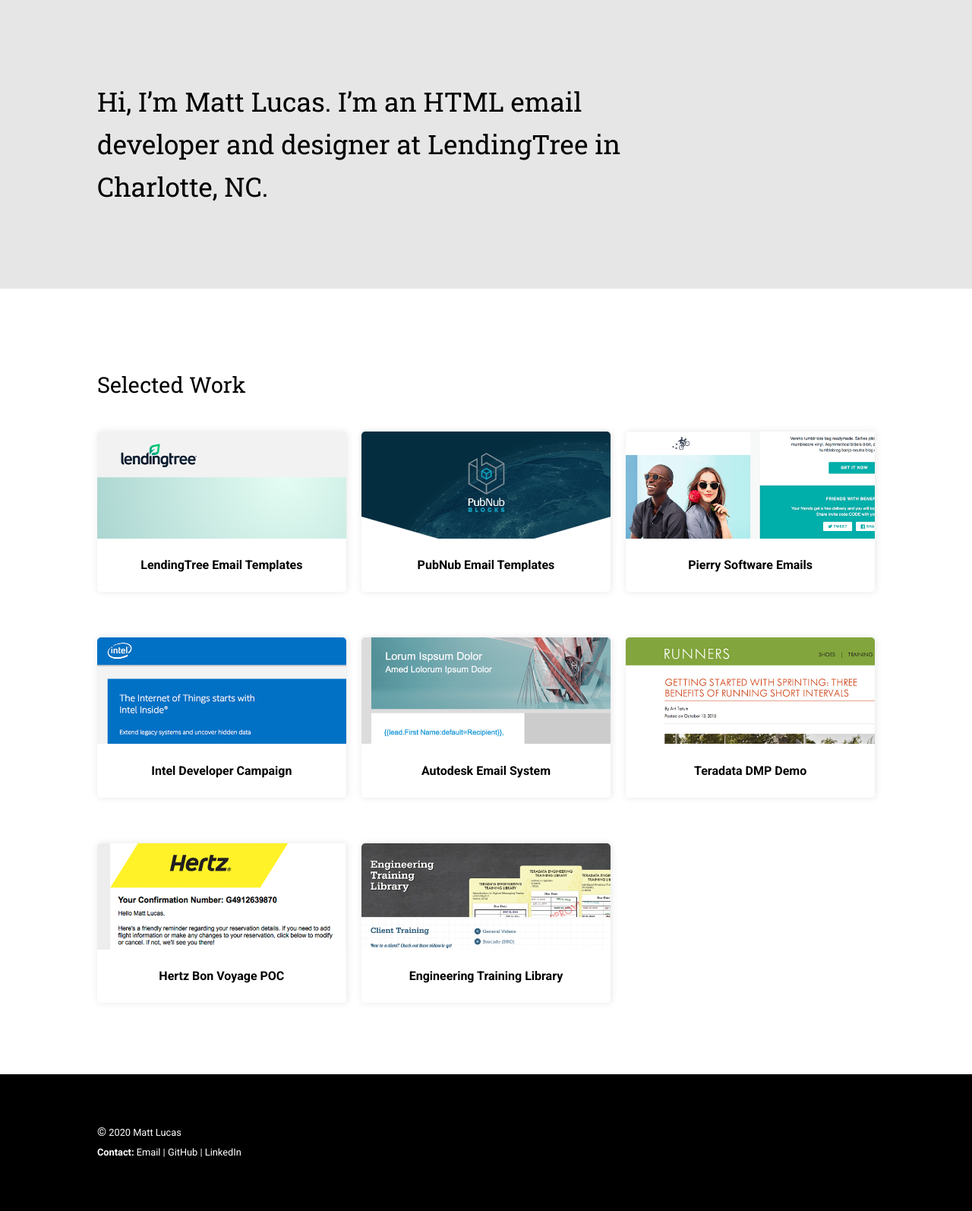
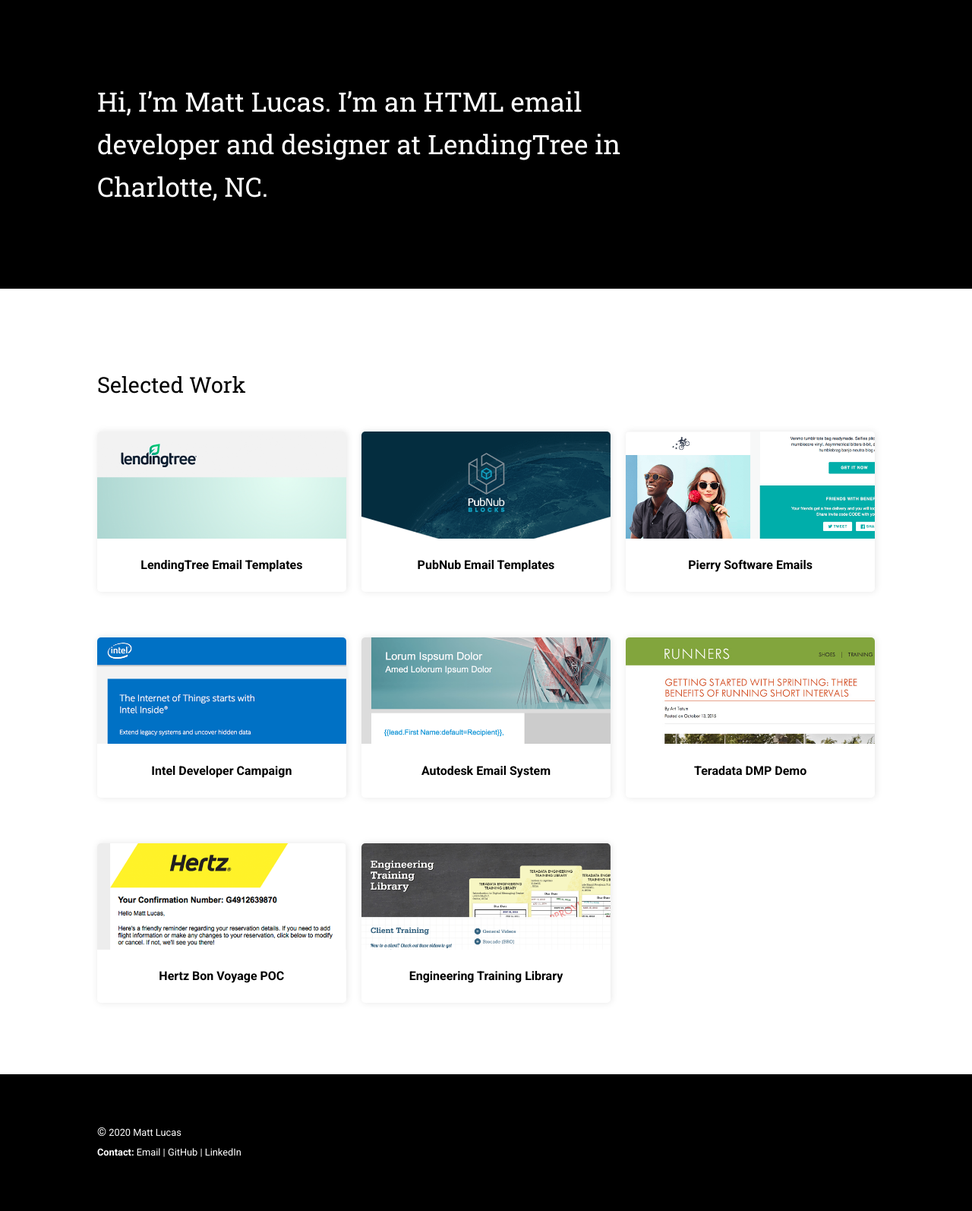
Before and after one commit to mattdavidlucas/mattdavidlucas.github.io, a Jekyll site: the page built from index.html, in a window 1280 px wide. Shown: the whole page at 76% size. Built offline with Jekyll 4.4.1, drawn with Linux system fonts in a browser that asks for light colours; nearby versions of some CDN libraries.

Commit message:
Update hero background and font color.

```diff
--- a/_sass/_home.scss
+++ b/_sass/_home.scss
@@ -1,5 +1,5 @@
 .home {
-	background-color: #e6e6e6;
+	background-color: #000;
 
 	h3 {
 		text-align: center;
@@ -17,12 +17,8 @@
 .site-intro {
 	margin: 2.6em 0;
 
-	@media only screen and (min-width: 768px) {
-		// max-width: 760px;
-	}
-
 	h1 {
-		color: #000;
+		color: #FFF;
 		font-family: $headlineFont;
 		font-size: 1.6em;
 		line-height: 1.4em;
@@ -37,7 +33,6 @@
 		@media only screen and (min-width: 1500px) {
 			font-size: 3em;
 			line-height: 1.4em;
-			margin-bottom: 2em;
 		}
 	}
 
```
